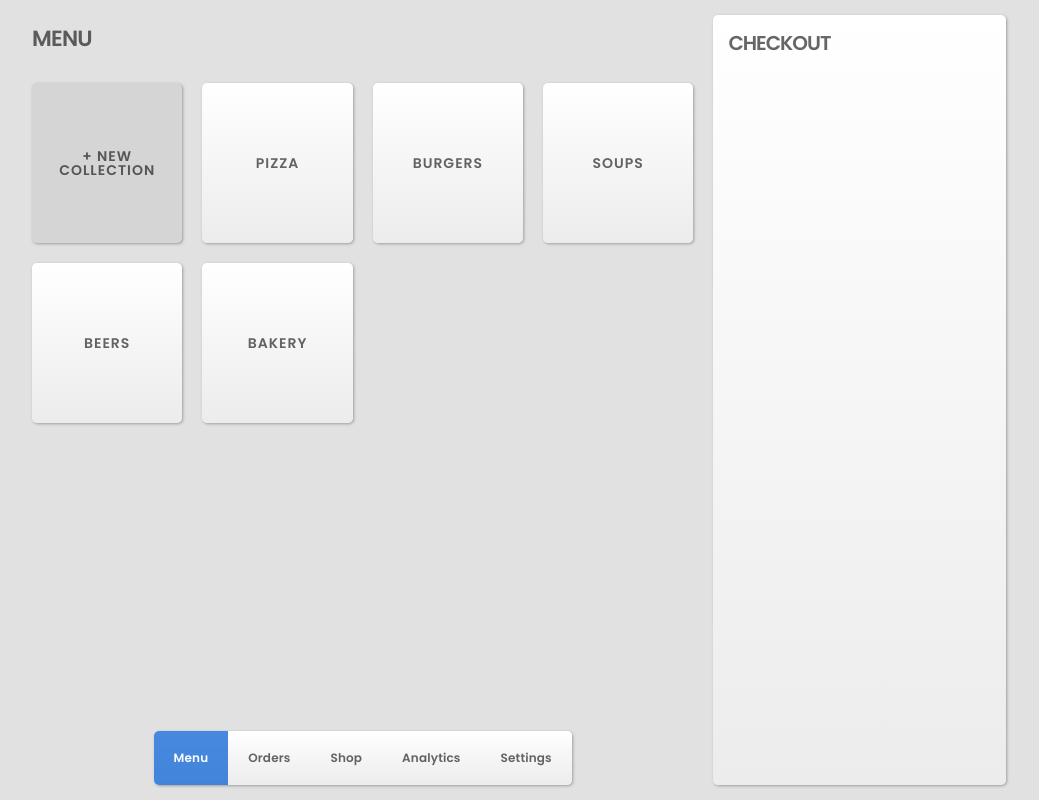
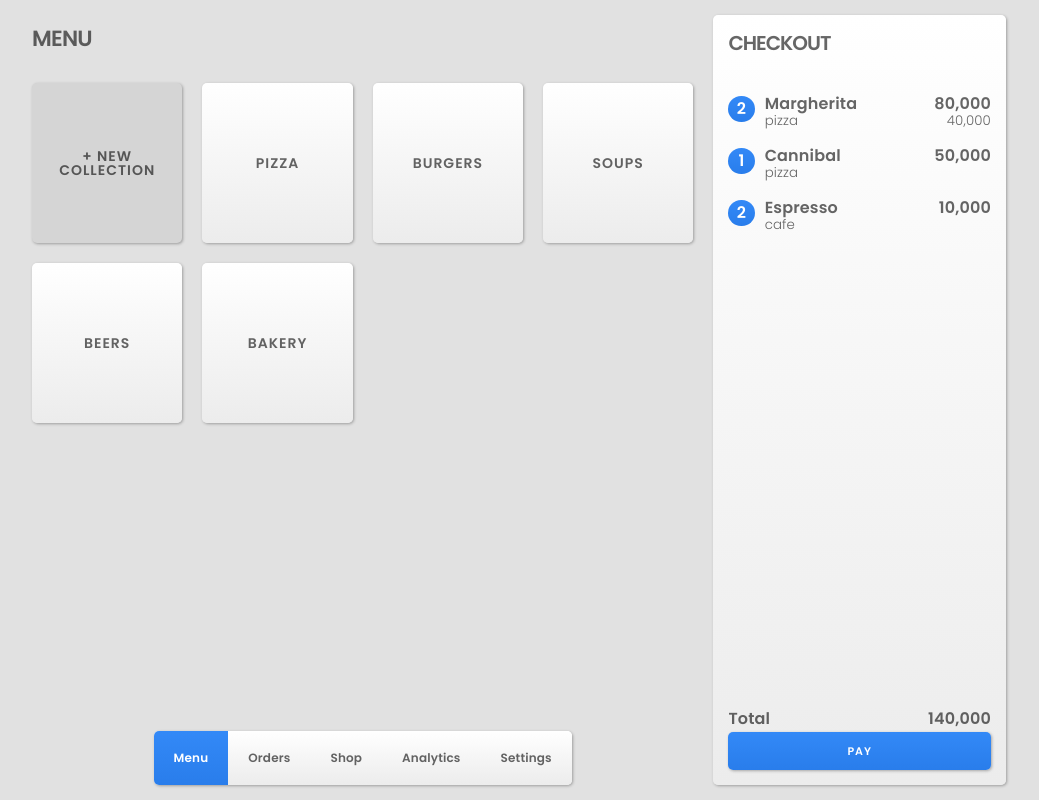
Before and after one commit to aiibe/salepoint, a React (Vite) app: page / in a window 1280 px wide. Shown: the whole page, without its empty margins (131-1170 px from the left). Built offline with nearby package versions, Linux system fonts and the light colour scheme.

Commit message:
update checkout module

```diff
--- a/src/Checkout.jsx
+++ b/src/Checkout.jsx
@@ -1,10 +1,49 @@
 import React from 'react'
+import Button from './elements/Button'
 
 export default () => {
 	return (
-		<div className='bill'>
+		<div className='checkout'>
 			<div className='header'>
 				<h3>Checkout</h3>
+			</div>
+			<div className='body'>
+				<div className='items'>
+					<div className='item'>
+						<div className='quantity'>2</div>
+						<div className='detail'>
+							<div className='name'>Margherita</div>
+							<small>pizza</small>
+						</div>
+						<div className='price'>
+							<div>80,000</div>
+							<small>40,000</small>
+						</div>
+					</div>
+					<div className='item'>
+						<div className='quantity'>1</div>
+						<div className='detail'>
+							<div className='name'>Cannibal</div>
+							<small>pizza</small>
+						</div>
+						<div className='price'>50,000</div>
+					</div>
+					<div className='item'>
+						<div className='quantity'>2</div>
+						<div className='detail'>
+							<div className='name'>Espresso</div>
+							<small>cafe</small>
+						</div>
+						<div className='price'>10,000</div>
+					</div>
+				</div>
+				<div className='total'>
+					<div>Total</div>
+					<div>140,000</div>
+				</div>
+			</div>
+			<div className='footer'>
+				<Button className='pay'>Pay</Button>
 			</div>
 		</div>
 	)
--- a/src/ProductPanel.jsx
+++ b/src/ProductPanel.jsx
@@ -48,7 +48,7 @@ export default ({ grid = 10 }) => {
 				</div>
 				{renderItems()}
 				<div className='cell'>
-					<button className='card add'>More</button>
+					<button className='card add'>Next</button>
 				</div>
 			</div>
 		</Panel>
--- a/src/scss/global.scss
+++ b/src/scss/global.scss
@@ -7,6 +7,7 @@ $background: #e1e1e1;
 $button: linear-gradient(180deg, #fff 0%, #ececec 100%);
 $shadow: 1px 1px 3px 0px rgba(0, 0, 0, 0.3);
 $radius: 0.5rem;
+$bleu-ciel: linear-gradient(to bottom, #3389f7 0%, #297deb 100%);
 
 @import './base.scss';
 
@@ -135,7 +136,9 @@ svg {
 	flex-grow: 1;
 }
 
-.bill {
+.checkout {
+	display: flex;
+	flex-direction: column;
 	background: $button;
 	width: 30%;
 	padding: 1.5rem;
@@ -146,6 +149,63 @@ svg {
 		font-weight: 600;
 		font-size: 2rem;
 		text-transform: uppercase;
+	}
+
+	.body {
+		display: flex;
+		flex-direction: column;
+		justify-content: space-between;
+		flex-grow: 1;
+
+		.items {
+			flex-grow: 1;
+
+			.item {
+				display: flex;
+				justify-content: space-between;
+				width: 100%;
+				font-weight: 600;
+				align-items: flex-start;
+				line-height: 1;
+				margin: 2rem 0;
+
+				.quantity {
+					min-width: 10%;
+					text-align: center;
+					background: $bleu-ciel;
+					color: white;
+					padding: 0.5rem;
+					border-radius: 50%;
+				}
+
+				.detail {
+					flex-grow: 1;
+					margin: 0 1rem;
+				}
+
+				.price {
+					text-align: end;
+				}
+
+				small {
+					font-weight: normal;
+				}
+			}
+		}
+	}
+
+	.total {
+		display: flex;
+		justify-content: space-between;
+		font-weight: 600;
+	}
+
+	.footer {
+		.pay {
+			width: 100%;
+			color: white;
+			background: $bleu-ciel;
+		}
 	}
 }
 
@@ -171,7 +231,7 @@ svg {
 		font-size: 1.2rem;
 
 		&.active {
-			background: #0962d5bf;
+			background: $bleu-ciel;
 			color: white;
 		}
 	}
@@ -193,7 +253,6 @@ svg {
 		z-index: 150;
 		width: 100%;
 		height: 100%;
-		background-color: rgba(0, 0, 0, 0.2);
 	}
 
 	.modal-body {
@@ -226,7 +285,7 @@ svg {
 			width: 50%;
 			border-radius: 0;
 			color: white;
-			background: rgba(0, 0, 0, 0.5);
+			background: rgb(51, 137, 247);
 			margin: 0 1px;
 		}
 	}
```
